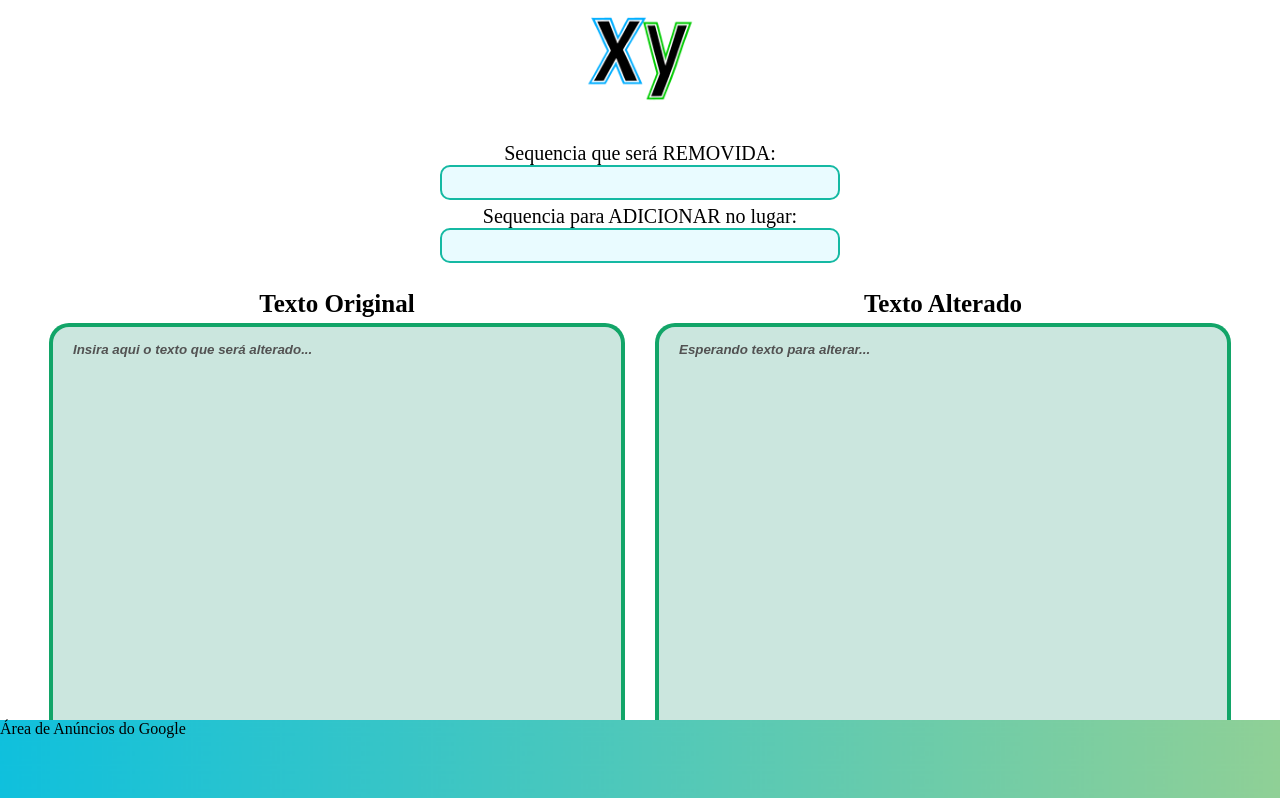
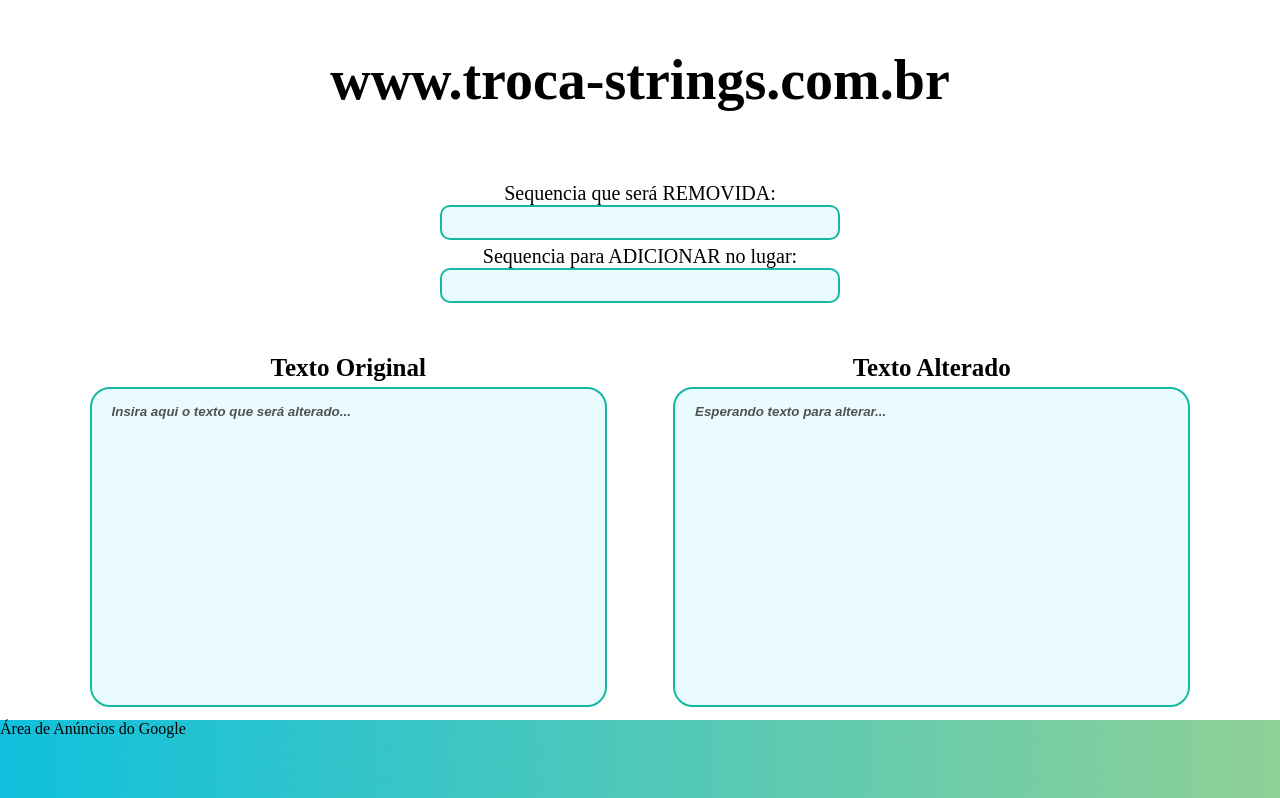
Before and after one commit to EmersonSegninideSanti/trocatexto, a plain HTML site: page index2.html in a window 1280 px wide. Shown: the top 798 px of the page. Drawn offline with Linux system fonts and the light colour scheme.

Commit message:
troca-strings 0.4: ajustes da aparência

```diff
--- a/index2.html
+++ b/index2.html
@@ -8,9 +8,9 @@
     <script src="script.js"></script>
     <title>Troca-Texto</title>
 </head>
-<body class="body-itens-position">
-    <header class="header-logo">
-        <img src="img/logo_1.png" alt="Logo XY do site" height="120px" width="120px">
+<body>
+    <header class="header-div">
+        <h1 class="site-name">www.troca-strings.com.br</h1>
     </header>
     <div class="substring-input-container">
         <label for="original-substring" class="substring-label">Sequencia que será REMOVIDA:</label>
@@ -18,7 +18,6 @@
         <label for="new-substring" class="substring-label">Sequencia para ADICIONAR no lugar:</label>
         <input type="text" id="new-substring" class="substring-input" placeholder="" spellcheck="false">
     </div>
-    <!-- <div class="text-to-change-area"> -->
     <div class="text-input-container">
         <div class="text-div">
             <h2>Texto Original</h2>
@@ -29,7 +28,6 @@
             <textarea id="new-text" class="text-input" role="textbox" contenteditable="false" placeholder="Esperando texto para alterar..."></textarea>
         </div>
     </div>
-    <!-- </div> -->
     <footer class="footer-ads">Área de Anúncios do Google</footer>
 </body>
 </html>
--- a/style2.css
+++ b/style2.css
@@ -1,29 +1,33 @@
+
 body {
-    width: 100vw;
+    width: 100%;
+    display: flex;
+    flex-direction: column;
+    min-height: 100vh;
+    padding-left: 7%;
+    padding-right: 7%;
 }
 .centralize-my-content {
     display: flex;
     justify-content: center;
     align-items: center;
 }
-.body-itens-position {
-    display: flex;
-    flex-direction: column;
-    min-height: 100vh;
-}
 /*------------------------------------------------------------
     Header
 ------------------------------------------------------------*/
-.header-logo {
+.header-div {
     /* background-color: rgb(255, 255, 255); */
     display: flex;
     justify-content: center;
     align-items: center;
-    height: 15vh;
+    height: 20vh;
+}
+.site-name {
+    font-size: 3.5rem;
 }
 
 /*------------------------------------------------------------
-    Area da Sequencia
+    Area das Sequencias
 ------------------------------------------------------------*/
 .substring-input-container {
     /* background-color: rgb(255, 255, 255); */
@@ -32,15 +36,15 @@ body {
     justify-content: center;
     align-items: center;
     height: 20vh;
+    margin-bottom: 1.5rem;
 }
 .substring-label {
-    background-color: white;
     margin-top: 5px;
     font-size: 20px;
 }
 .substring-input {
-    background-color: rgb(233, 251, 255);
-    border: 2px solid rgb(21, 185, 163);
+    background-color: #e9fbff;
+    border: 2px solid #15b9a3;
     border-radius: 10px;
     height: 35px;
     width: 80%;
@@ -63,15 +67,16 @@ body {
     padding-bottom: 10vh;
 } */
 .text-input-container {
-    display: flex;
-    flex-direction: row;
+    display: grid;
+    grid-template-columns: 1fr 1fr;
     justify-content: center;
-    column-gap: 30px;
+    column-gap: 6%;
     height: auto;
     width: 100%;
     box-sizing: border-box;
     padding-top: 10px;
-    padding-bottom: 120px;
+    padding-bottom: 6rem;
+    /* background-color: red; */
     /* padding-left: 60px;
     padding-right: 60px; */
 }
@@ -84,14 +89,13 @@ body {
     padding: 0px;
 }
 .text-input {
-    background-color: rgb(203, 230, 222);
+    background-color: #e9fbff;
     /* min-height: 98%;
     height: auto; */
-    height: 2000px;
-    width: 45vw;
-    border: 4px solid rgb(18, 165, 104);
+    min-height: 20rem;
+    width: auto;
+    border: 2px solid #15b9a3;
     border-radius: 20px;
-    border-bottom: 0px;
     padding-top: 15px;
     padding-left: 20px;
     padding-right: 15px;
@@ -142,3 +146,10 @@ h2 {
     left: 0px;
     right: 0px;
 }
+
+@media screen and (max-width: 800px) {
+    .site-name {
+        font-size: 2rem;
+        background-color: green;
+    }
+}
```
Lines whose indentation alone changed are shown as unchanged.
